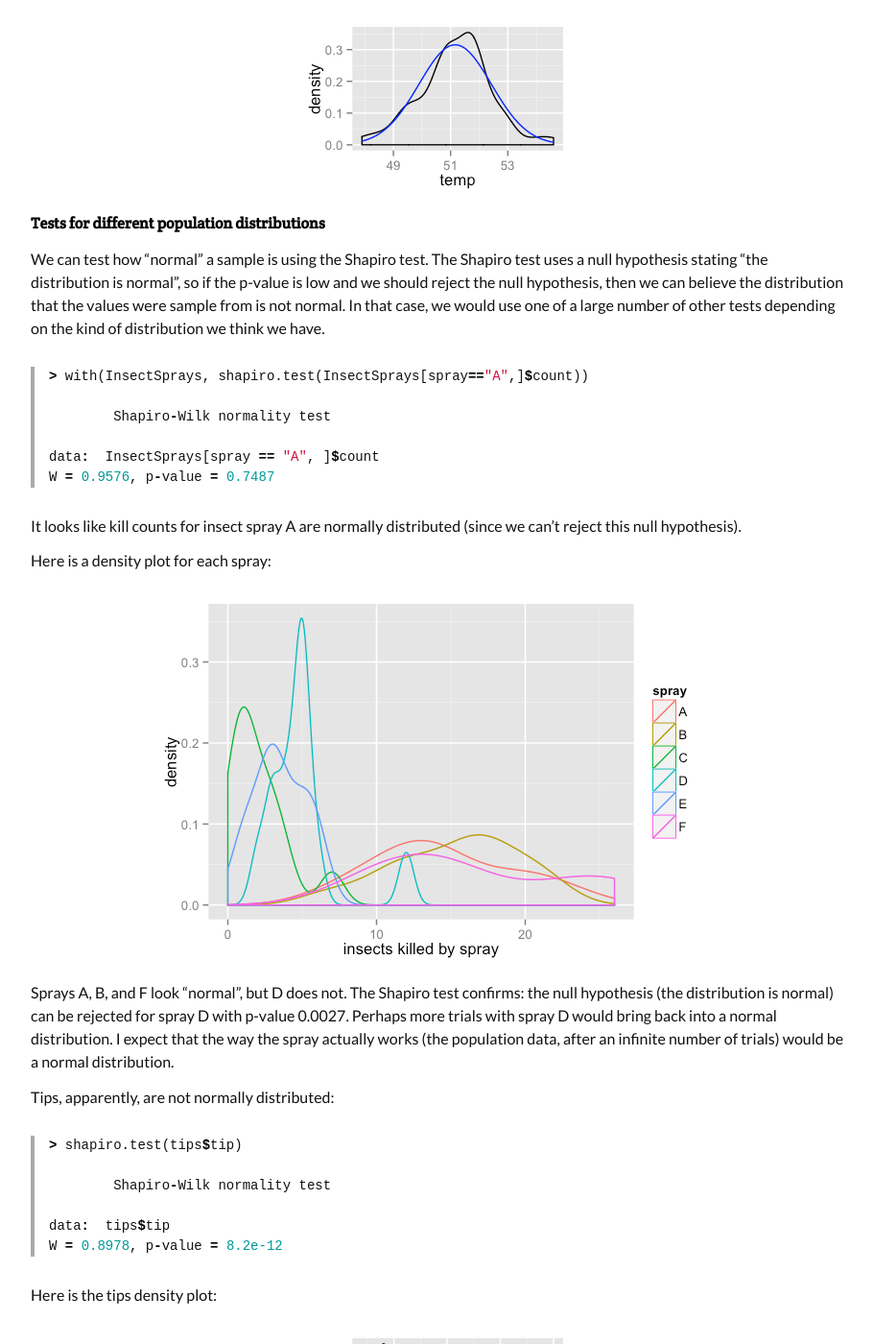
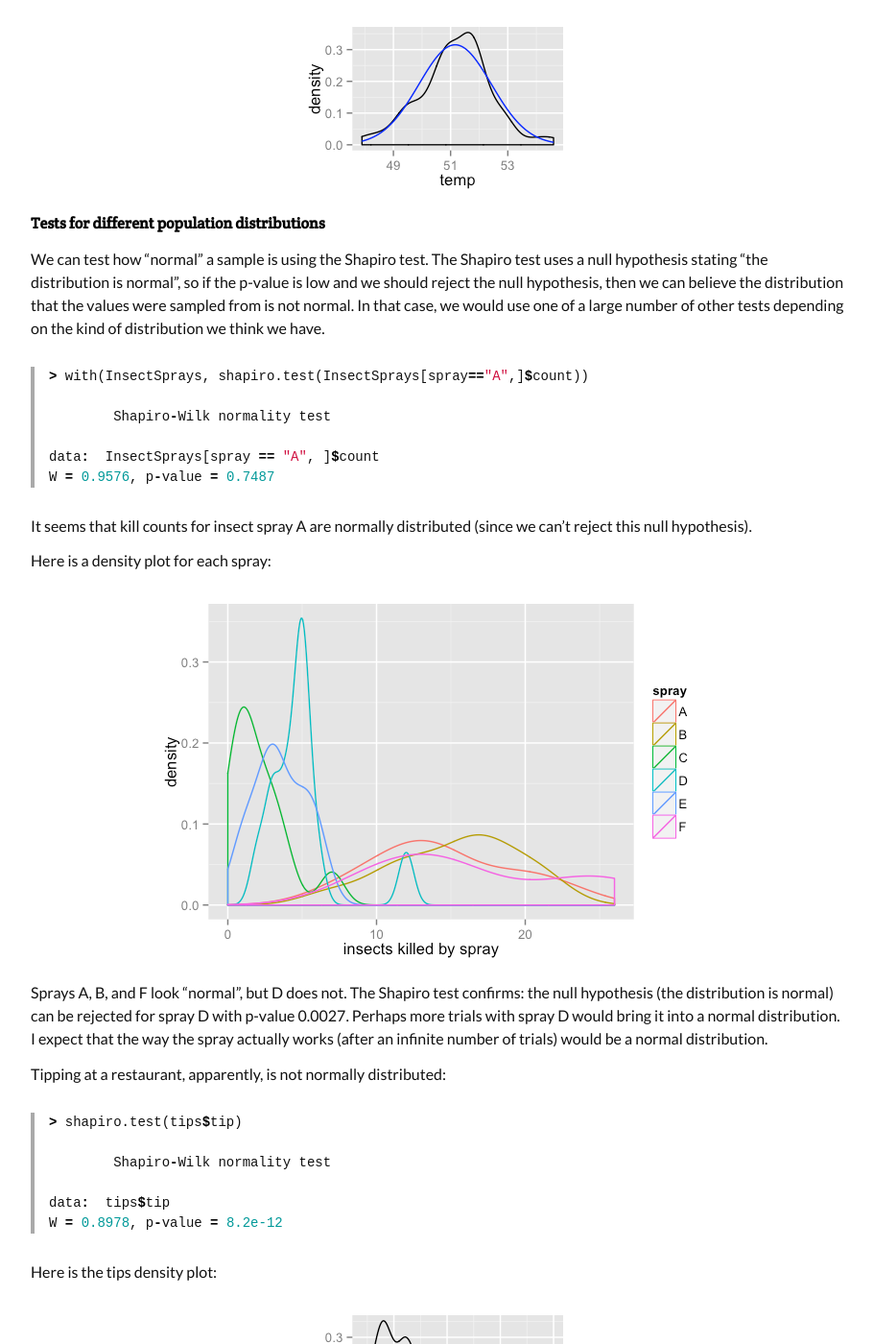
Before and after one commit to joshuaeckroth/cinf401-website, a Jekyll site: the page built from notes/statistics.markdown, in a window 1280 px wide and 1400 px high, scrolled down 8526 px. Shown: the whole window at 96% size, without its empty margins (183-1093 px from the left). Built offline with Jekyll 4.4.1, drawn with Linux system fonts in a browser that asks for light colours; Markdown is read by kramdown in place of the engine named in the settings; formulas are drawn with MathJax 3; some of the changed text lies outside the part shown.

Commit message:
Grammar.

```diff
--- a/notes/statistics.markdown
+++ b/notes/statistics.markdown
@@ -283,7 +283,7 @@ A bell curve is defined by the mean and standard deviation. The mean of nhtemp i
 
 #### Tests for different population distributions
 
-We can test how "normal" a sample is using the Shapiro test. The Shapiro test uses a null hypothesis stating "the distribution is normal", so if the p-value is low and we should reject the null hypothesis, then we can believe the distribution that the values were sample from is not normal. In that case, we would use one of a large number of other tests depending on the kind of distribution we think we have.
+We can test how "normal" a sample is using the Shapiro test. The Shapiro test uses a null hypothesis stating "the distribution is normal", so if the p-value is low and we should reject the null hypothesis, then we can believe the distribution that the values were sampled from is not normal. In that case, we would use one of a large number of other tests depending on the kind of distribution we think we have.
 
 {% highlight r %}
 > with(InsectSprays, shapiro.test(InsectSprays[spray=="A",]$count))
@@ -294,15 +294,15 @@ data:  InsectSprays[spray == "A", ]$count
 W = 0.9576, p-value = 0.7487
 {% endhighlight %}
 
-It looks like kill counts for insect spray A are normally distributed (since we can't reject this null hypothesis).
+It seems that kill counts for insect spray A are normally distributed (since we can't reject this null hypothesis).
 
 Here is a density plot for each spray:
 
 ![Insect spray densities](/images/plot-insectspray-densities.png)
 
-Sprays A, B, and F look "normal", but D does not. The Shapiro test confirms: the null hypothesis (the distribution is normal) can be rejected for spray D with p-value 0.0027. Perhaps more trials with spray D would bring back into a normal distribution. I expect that the way the spray actually works (the population data, after an infinite number of trials) would be a normal distribution.
+Sprays A, B, and F look "normal", but D does not. The Shapiro test confirms: the null hypothesis (the distribution is normal) can be rejected for spray D with p-value 0.0027. Perhaps more trials with spray D would bring it into a normal distribution. I expect that the way the spray actually works (after an infinite number of trials) would be a normal distribution.
 
-Tips, apparently, are not normally distributed:
+Tipping at a restaurant, apparently, is not normally distributed:
 
 {% highlight r %}
 > shapiro.test(tips$tip)
@@ -371,7 +371,7 @@ mean of x mean of y
  14.50000  15.33333
 {% endhighlight %}
 
-Comparing sprays A and B, we see that the $p$ value is 0.65, which is not strong enough to reject the null hypothesis at the 0.05 level of significance. So, we cannot say that either A is a significantly better spray than B or vice versa.
+Comparing sprays A and B, we see that the p-value is 0.65, which is not strong enough to reject the null hypothesis at the 0.05 level of significance. So, we cannot say that either A is a significantly better spray than B or vice versa.
 
 Comparing sprays A and C gives a different story:
 
```
